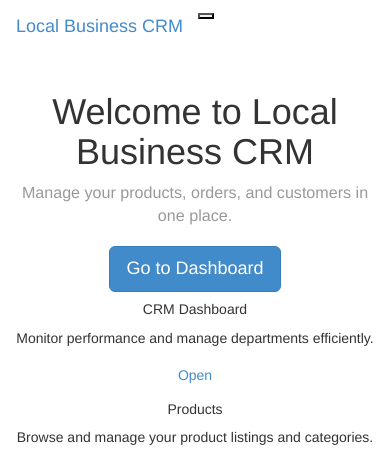
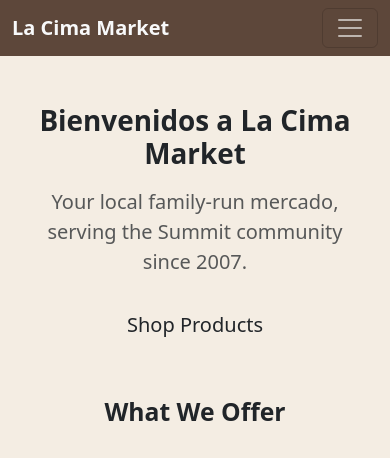
Before and after one commit to Cn0502/Local-Business-CRM, a Django app: page / in a window 390 px wide. Shown: the top 458 px of the page. Run offline with Django 3.2, Linux system fonts and the light colour scheme.

Commit message:
UI update + template cleanup

```diff
--- a/LocalBusinessCRMProject/urls.py
+++ b/LocalBusinessCRMProject/urls.py
@@ -31,6 +31,6 @@ urlpatterns = [
     path("", include("orders.urls")),
     path("products/", product_list, name="product_list"),
     path('crm/', views.crm_dashboard, name='crm_dashboard'),
-
+    path('about/', views.about_page, name='about'),
 
 ]
--- a/app/templates/app/contact.html
+++ b/app/templates/app/contact.html
@@ -1,4 +1,4 @@
-{% extends "app/layout.html" %}
+{% extends "layout.html" %}
 
 {% block content %}
 
--- a/app/templates/app/crm_dashboard.html
+++ b/app/templates/app/crm_dashboard.html
@@ -1,4 +1,4 @@
-{% extends "base.html" %}
+{% extends "layout.html" %}
 {% block title %}CRM Dashboard{% endblock %}
 {% block content %}
 <h1 class="mb-4 fw-bold">CRM Dashboard</h1>
--- a/app/templates/app/index.html
+++ b/app/templates/app/index.html
@@ -1,45 +1,78 @@
-{% extends "base.html" %}
-{% block title %}Home{% endblock %}
+{% extends "layout.html" %}
+{% block title %}Welcome to La Cima Market{% endblock %}
+
 {% block content %}
 
-<!-- HERO SECTION -->
-<section class="text-center mb-5">
-    <h1 class="display-4 fw-bold text-dark">Welcome to Local Business CRM</h1>
-    <p class="lead text-muted">Manage your products, orders, and customers in one place.</p>
-    <a href="{% url 'crm_dashboard' %}" class="btn btn-primary btn-lg">Go to Dashboard</a>
-</section>
+<!-- Decorative Talavera Top Border -->
+<div class="talavera-border mb-4"></div>
 
-<!-- FEATURE CARDS -->
-<div class="row g-4 text-center">
-    <div class="col-md-4">
-        <div class="card shadow-sm h-100">
-            <div class="card-body">
-                <h5 class="card-title">CRM Dashboard</h5>
-                <p class="card-text">Monitor performance and manage departments efficiently.</p>
-                <a href="{% url 'crm_dashboard' %}" class="btn btn-outline-primary">Open</a>
-            </div>
+<!-- Hero Section -->
+<div class="hero container text-center mb-5">
+    <h1 class="fw-bold mb-3">Bienvenidos a La Cima Market</h1>
+    <p class="fs-5 text-muted mb-4">
+        Your local family-run mercado, serving the Summit community since 2007.
+    </p>
+
+    <a href="/products" class="btn btn-green btn-lg">Shop Products</a>
+</div>
+
+<!-- Services Section -->
+<h2 class="fw-bold mb-3 text-center">What We Offer</h2>
+
+<div class="row g-4 mt-4">
+
+    <div class="col-md-3">
+        <div class="card p-3 text-center">
+            <img src="/static/img/butcher.jpg" class="img-fluid rounded mb-3" alt="Butcher Shop">
+            <h5 class="fw-bold">Carniceria</h5>
+            <p class="text-muted">Fresh cuts daily from our experienced butchers.</p>
         </div>
     </div>
 
-    <div class="col-md-4">
-        <div class="card shadow-sm h-100">
-            <div class="card-body">
-                <h5 class="card-title">Products</h5>
-                <p class="card-text">Browse and manage your product listings and categories.</p>
-                <a href="{% url 'product_list' %}" class="btn btn-outline-success">View</a>
-            </div>
+    <div class="col-md-3">
+        <div class="card p-3 text-center">
+            <img src="/static/img/tortilleria.jpg" class="img-fluid rounded mb-3" alt="Tortilleria">
+            <h5 class="fw-bold">Tortilleria</h5>
+            <p class="text-muted">Warm, handmade tortillas every morning.</p>
         </div>
     </div>
 
-    <div class="col-md-4">
-        <div class="card shadow-sm h-100">
-            <div class="card-body">
-                <h5 class="card-title">Checkout</h5>
-                <p class="card-text">Simulate the ordering workflow and track transactions.</p>
-                <a href="/checkout/" class="btn btn-outline-warning">Go</a>
-            </div>
+    <div class="col-md-3">
+        <div class="card p-3 text-center">
+            <img src="/static/img/deli.jpg" class="img-fluid rounded mb-3" alt="Deli">
+            <h5 class="fw-bold">Deli</h5>
+            <p class="text-muted">Authentic Mexican meals and fresh ingredients.</p>
         </div>
     </div>
+
+    <div class="col-md-3">
+        <div class="card p-3 text-center">
+            <img src="/static/img/propane.jpg" class="img-fluid rounded mb-3" alt="Propane">
+            <h5 class="fw-bold">Propane Refills</h5>
+            <p class="text-muted">Fast and reliable propane refueling services.</p>
+        </div>
+    </div>
+
 </div>
 
+<!-- Community Message -->
+<div class="mt-5 p-4 rounded" style="background-color:#D8C3A5;">
+    <h3 class="fw-bold text-center mb-3">Proudly Serving the Summit Community</h3>
+    <p class="text-center text-muted fs-6 px-3">
+        For over 18 years, La Cima Market has been the heart of the neighborhood, providing essential
+        goods, local ingredients, and a warm place to shop. Thank you for supporting a family-owned
+        business that puts community first.
+    </p>
+</div>
+
+<!-- Visit Us -->
+<div class="text-center mt-5">
+    <h4 class="fw-bold">Come Visit Us</h4>
+    <p class="text-muted mb-3">12345 S Summit Street, Tucson, AZ</p>
+    <a href="/about" class="btn btn-green">Learn More</a>
+</div>
+
+<!-- Decorative Bottom Border -->
+<div class="talavera-border mt-5"></div>
+
 {% endblock %}
--- a/app/templates/app/login.html
+++ b/app/templates/app/login.html
@@ -1,4 +1,4 @@
-{% extends "app/layout.html" %}
+{% extends "layout.html" %}
 
 {% block content %}
 
--- a/app/templates/base.html
+++ b/app/templates/base.html
@@ -8,7 +8,6 @@
 
     <!-- Bootstrap CSS -->
     <link rel="stylesheet" href="{% static 'app/content/bootstrap.min.css' %}">
-
     <link rel="stylesheet" href="{% static 'app/content/style.css' %}">
 </head>
 <body class="bg-light">
@@ -24,18 +23,27 @@
 
             <div class="collapse navbar-collapse" id="navbarNav">
                 <ul class="navbar-nav ms-auto">
+
+                    <li class="nav-item">
+                        <a class="nav-link" href="{% url 'about' %}">About Us</a>
+                    </li>
+
                     <li class="nav-item">
                         <a class="nav-link" href="{% url 'crm_dashboard' %}">CRM</a>
                     </li>
+
                     <li class="nav-item">
                         <a class="nav-link" href="{% url 'product_list' %}">Products</a>
                     </li>
+
                     <li class="nav-item">
                         <a class="nav-link" href="{% url 'cart_detail' %}">Cart</a>
                     </li>
+
                     <li class="nav-item">
                         <a class="nav-link" href="{% url 'checkout' %}">Checkout</a>
                     </li>
+
                     <li class="nav-item">
                         <a class="nav-link" href="{% url 'department_orders' %}">Workboard</a>
                     </li>
@@ -44,21 +52,15 @@
         </div>
     </nav>
 
-    <!-- PAGE CONTENT -->
     <main class="container py-5">
         {% block content %}{% endblock %}
     </main>
 
-    <!-- FOOTER -->
     <footer class="bg-dark text-light text-center py-3 mt-auto">
-        <small>© {{ now|date:"Y" }} Local Business CRM. All rights reserved.</small>
+        <small>(C) {{ now|date:"Y" }} Local Business CRM. All rights reserved.</small>
     </footer>
-
-    <!-- Bootstrap JS -->
-    <!--<script src="{% static 'bootstrap.bundle.min.js' %}"></script> -->
-    <!--<script src="{% static 'app/scripts/bootstrap.bundle.min.js' %}"></script> -->
 
     <script src="{% static 'app/scripts/jquery-1.10.2.min.js' %}"></script>
     <script src="{% static 'app/scripts/bootstrap.min.js' %}"></script>
 </body>
-        </html>
+</html>
--- /dev/null
+++ b/app/templates/layout.html
@@ -0,0 +1,71 @@
+<!DOCTYPE html>
+<html lang="en">
+<head>
+    <meta charset="utf-8" />
+    <meta name="viewport" content="width=device-width, initial-scale=1" />
+    <title>{% block title %}La Cima Market{% endblock %}</title>
+
+    <!-- Bootstrap -->
+    <link rel="stylesheet" href="https://cdn.jsdelivr.net/npm/bootstrap@5.3.2/dist/css/bootstrap.min.css">
+
+    <!-- Custom CSS -->
+    <link rel="stylesheet" href="/static/css/styles.css">
+</head>
+
+<body style="background-color: #F4EDE3;">
+
+    <!-- Navbar -->
+    <nav class="navbar navbar-expand-lg" style="background-color:#5D473A;">
+        <div class="container">
+
+            <a class="navbar-brand text-light fw-bold" href="/">
+                La Cima Market
+            </a>
+
+            <button class="navbar-toggler text-light" type="button" data-bs-toggle="collapse" data-bs-target="#navbarNav">
+                <span class="navbar-toggler-icon" style="filter: invert(1);"></span>
+            </button>
+
+            <div class="collapse navbar-collapse" id="navbarNav">
+                <ul class="navbar-nav ms-auto">
+
+                    <li class="nav-item">
+                        <a class="nav-link text-light" href="/">Home</a>
+                    </li>
+
+                    <li class="nav-item">
+                        <a class="nav-link text-light" href="{% url 'about' %}">About Us</a>
+                    </li>
+
+                    <li class="nav-item">
+                        <a class="nav-link text-light" href="/products">Products</a>
+                    </li>
+
+                    <li class="nav-item">
+                        <a class="nav-link text-light" href="/contact">Contact</a>
+                    </li>
+
+                    <li class="nav-item">
+                        <a class="nav-link text-light" href="/login">Login</a>
+                    </li>
+
+                </ul>
+            </div>
+        </div>
+    </nav>
+
+    <!-- Main Content -->
+    <main class="container py-4">
+        {% block content %}{% endblock %}
+    </main>
+
+    <!-- Footer -->
+    <footer class="text-center py-4 mt-5" style="background-color:#A68A6A;">
+        <p class="text-light mb-0">
+            (C) {{ now|date:"Y" }} La Cima Market - Family Owned Since 2007
+        </p>
+    </footer>
+
+    <script src="https://cdn.jsdelivr.net/npm/bootstrap@5.3.2/dist/js/bootstrap.bundle.min.js"></script>
+</body>
+</html>
--- a/app/views.py
+++ b/app/views.py
@@ -71,3 +71,6 @@ def crm_dashboard(request):
         "year": datetime.now().year,
     }
     return render(request, "app/crm_dashboard.html", context)
+
+def about_page(request):
+    return render(request, 'about.html')
```
Also changed, not shown: app/static/app/content/site.css (+55 -41 lines), app/templates/app/about.html (+67 -4 lines), app/templates/app/layout.html (deleted, +0 -49 lines), app/templates/app/product_list.html (+5 -2 lines), app/static/app/img/images.jpg (added), 1 other file.
